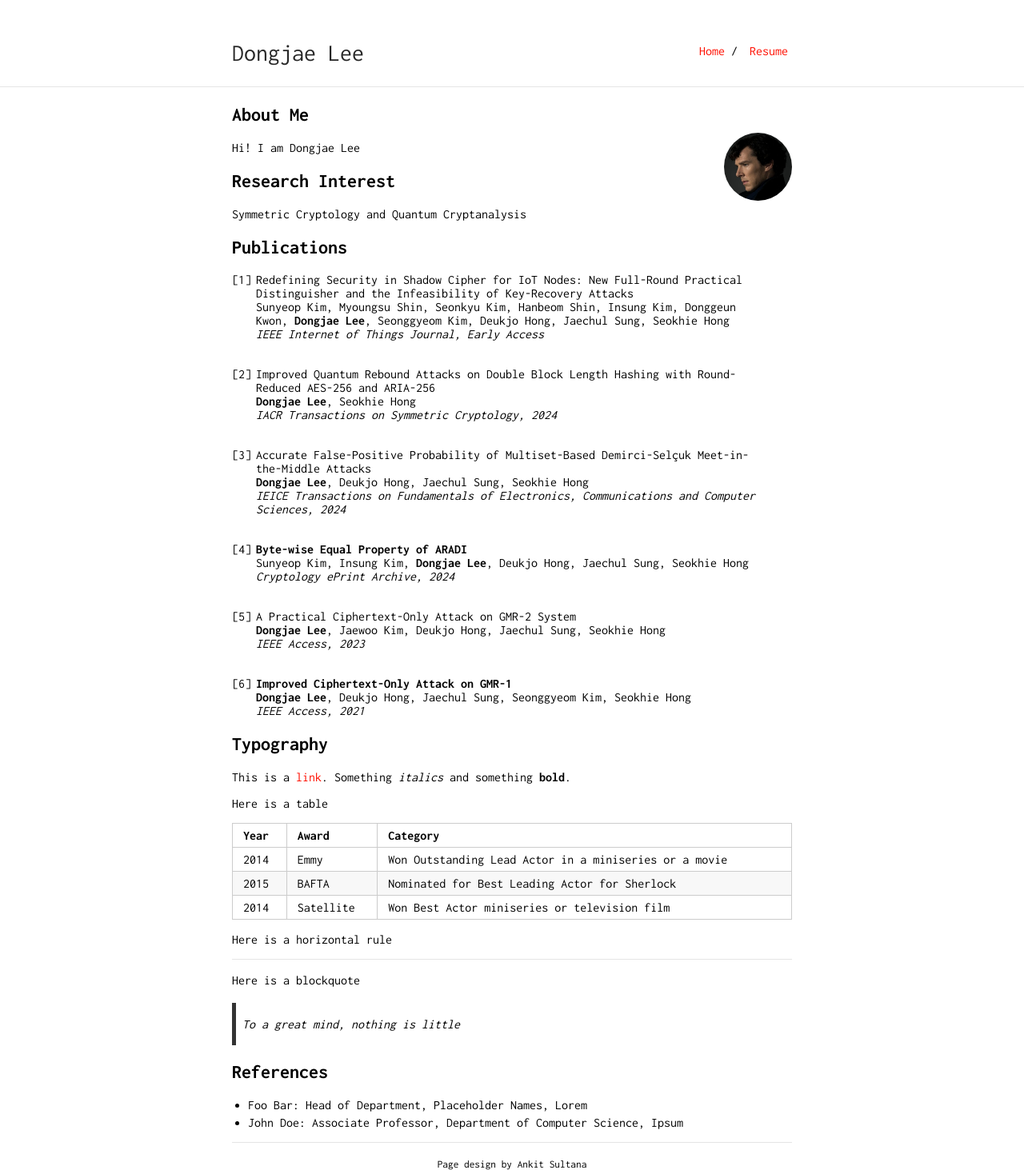
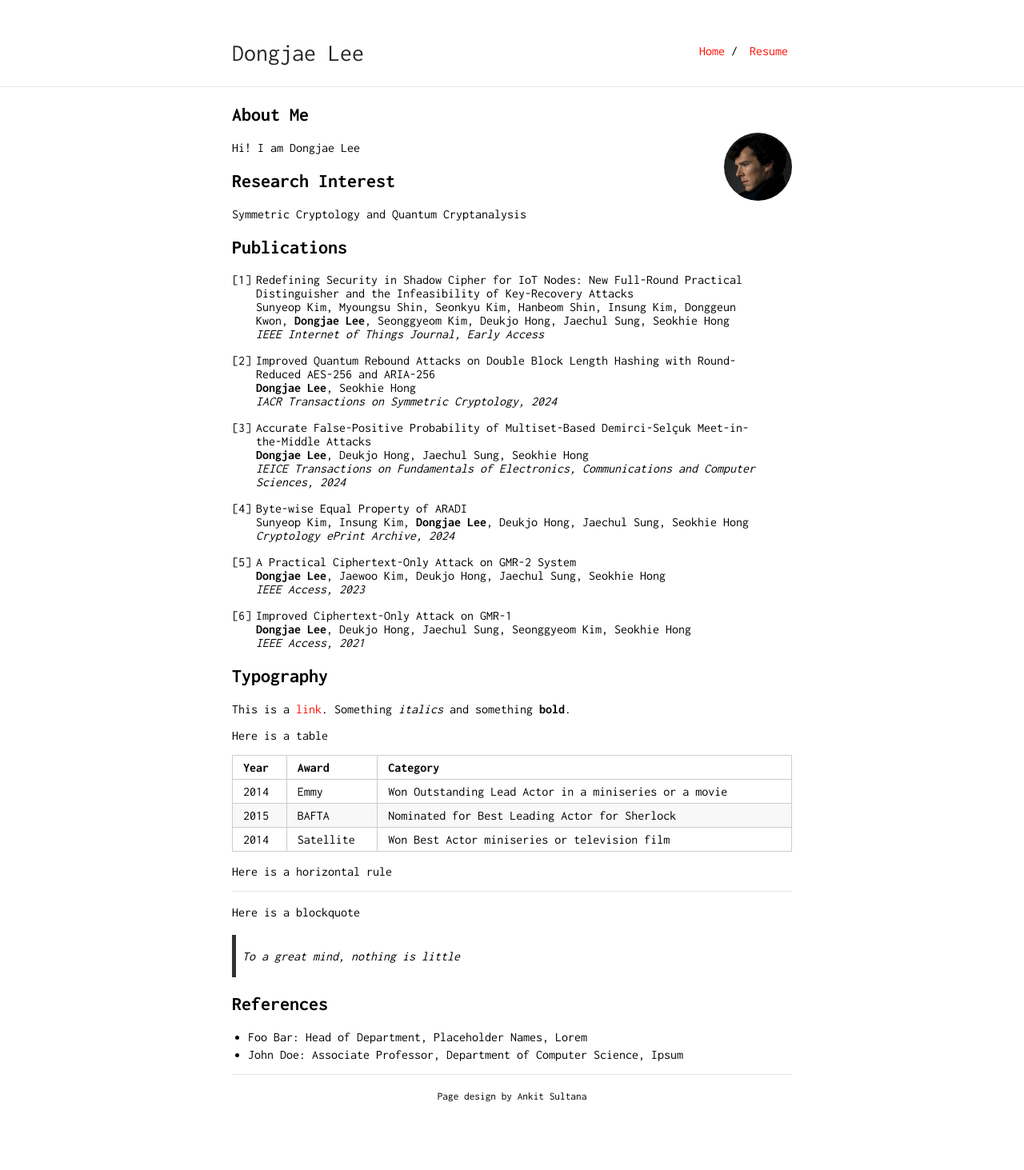
Before and after one commit to DongjaeLee-Dd2dD2/DongjaeLee-Dd2dD2.github.io, a Jekyll site: the page built from index.md, in a window 1280 px wide. Shown: the whole page at 80% size. Built offline with Jekyll 4.4.1, drawn with Linux system fonts in a browser that asks for light colours; our own code applies the rules of GitHub Pages for plain Markdown files; after the commit the page ends 1378 px from its top, so only the background shows below that.

Commit message:
Update index.md

```diff
--- a/index.md
+++ b/index.md
@@ -17,29 +17,24 @@ Symmetric Cryptology and Quantum Cryptanalysis
 6. Redefining Security in Shadow Cipher for IoT Nodes: New Full-Round Practical Distinguisher and the Infeasibility of Key-Recovery Attacks \\
 Sunyeop Kim, Myoungsu Shin, Seonkyu Kim, Hanbeom Shin, Insung Kim, Donggeun Kwon, **Dongjae Lee**, Seonggyeom Kim, Deukjo Hong, Jaechul Sung, Seokhie Hong
 *IEEE Internet of Things Journal, Early Access*
-<br />
 
 5. Improved Quantum Rebound Attacks on Double Block Length Hashing with Round-Reduced AES-256 and ARIA-256 \\
 **Dongjae Lee**, Seokhie Hong
 *IACR Transactions on Symmetric Cryptology, 2024*
-<br />
 
 4. Accurate False-Positive Probability of Multiset-Based Demirci-Selçuk Meet-in-the-Middle Attacks \\
 **Dongjae Lee**, Deukjo Hong, Jaechul Sung, Seokhie Hong
 *IEICE Transactions on Fundamentals of Electronics, Communications and Computer Sciences, 2024*
-<br />
 
-3. **Byte-wise Equal Property of ARADI** \\
+3. Byte-wise Equal Property of ARADI \\
 Sunyeop Kim, Insung Kim, **Dongjae Lee**, Deukjo Hong, Jaechul Sung, Seokhie Hong
 *Cryptology ePrint Archive, 2024*
-<br />
 
 2. A Practical Ciphertext-Only Attack on GMR-2 System \\
 **Dongjae Lee**, Jaewoo Kim, Deukjo Hong, Jaechul Sung, Seokhie Hong
 *IEEE Access, 2023*
-<br />
 
-1. **Improved Ciphertext-Only Attack on GMR-1** \\
+1. Improved Ciphertext-Only Attack on GMR-1 \\
 **Dongjae Lee**, Deukjo Hong, Jaechul Sung, Seonggyeom Kim, Seokhie Hong
 *IEEE Access, 2021*
 
```
